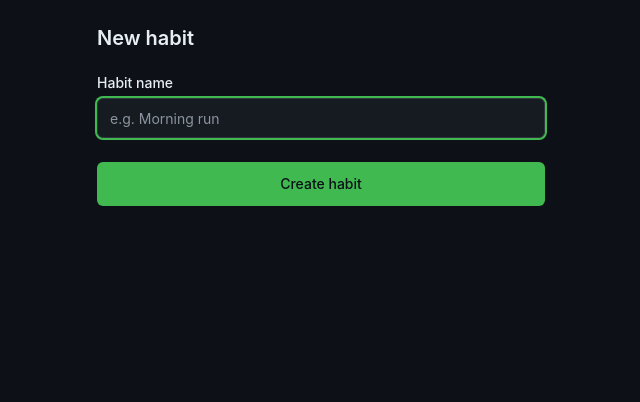
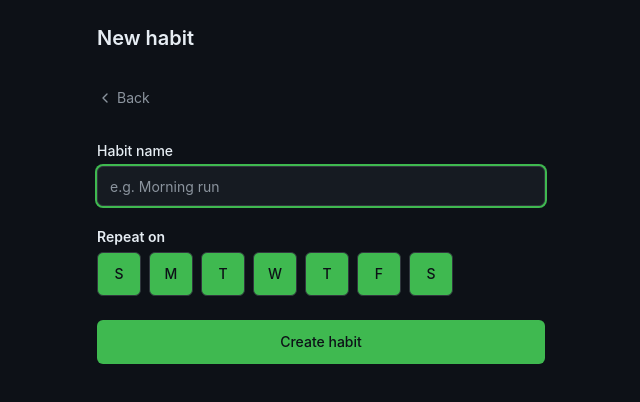
Before and after one commit to entr0phy4/habit-tracker, a React (Vite) app: page /habits/new in a window 1280 px wide. Shown: the top 402 px of the page, without its empty margins (319-959 px from the left). Built offline with nearby package versions, Linux system fonts and the light colour scheme.

Commit message:
feat(01-02): add HabitForm with day toggles and validation
- Shared HabitForm with ToggleGroup for S-S weekday selection
- HabitNewPage uses form with toast and redirect on create
- Weekly frequency persistence test for Mon/Wed/Fri habits

```diff
--- a/package.json
+++ b/package.json
@@ -13,12 +13,15 @@
   "dependencies": {
     "@radix-ui/react-label": "^2.1.7",
     "@radix-ui/react-slot": "^1.2.3",
+    "@radix-ui/react-toggle": "^1.1.14",
+    "@radix-ui/react-toggle-group": "^1.1.15",
     "class-variance-authority": "^0.7.1",
     "clsx": "^2.1.1",
     "date-fns": "^4.4.0",
     "dexie": "^4.4.4",
     "dexie-react-hooks": "^4.4.0",
     "lucide-react": "^1.25.0",
+    "radix-ui": "^1.6.2",
     "react": "^19.2.7",
     "react-dom": "^19.2.7",
     "react-router": "^8.2.0",
--- /dev/null
+++ b/src/components/habits/HabitForm.tsx
@@ -0,0 +1,105 @@
+import { type FormEvent, useState } from 'react';
+import { Button } from '@/components/ui/button';
+import { Input } from '@/components/ui/input';
+import { Label } from '@/components/ui/label';
+import { ToggleGroup, ToggleGroupItem } from '@/components/ui/toggle-group';
+import type { Frequency } from '@/domain/types';
+
+const DAY_LABELS = ['S', 'M', 'T', 'W', 'T', 'F', 'S'] as const;
+const ALL_DAYS = [0, 1, 2, 3, 4, 5, 6];
+const EMPTY_NAME_ERROR = 'Enter a habit name to continue.';
+
+export interface HabitFormValues {
+  name: string;
+  frequency: Frequency;
+}
+
+interface HabitFormProps {
+  submitLabel: string;
+  onSubmit: (values: HabitFormValues) => Promise<void>;
+}
+
+function toFrequency(selectedDays: number[]): Frequency {
+  if (selectedDays.length === 7) {
+    return { type: 'daily' };
+  }
+  return { type: 'weekly', days: [...selectedDays].sort((a, b) => a - b) };
+}
+
+export function HabitForm({ submitLabel, onSubmit }: HabitFormProps) {
+  const [name, setName] = useState('');
+  const [selectedDays, setSelectedDays] = useState<number[]>(ALL_DAYS);
+  const [error, setError] = useState<string | null>(null);
+  const [isSubmitting, setIsSubmitting] = useState(false);
+
+  async function handleSubmit(event: FormEvent<HTMLFormElement>) {
+    event.preventDefault();
+    setError(null);
+
+    const trimmedName = name.trim();
+    if (!trimmedName) {
+      setError(EMPTY_NAME_ERROR);
+      return;
+    }
+
+    setIsSubmitting(true);
+    try {
+      await onSubmit({
+        name: trimmedName,
+        frequency: toFrequency(selectedDays),
+      });
+    } catch (submitError) {
+      setError(
+        submitError instanceof Error
+          ? submitError.message
+          : EMPTY_NAME_ERROR,
+      );
+    } finally {
+      setIsSubmitting(false);
+    }
+  }
+
+  return (
+    <form className="flex flex-col gap-6" onSubmit={(event) => void handleSubmit(event)}>
+      <div className="flex flex-col gap-2">
+        <Label htmlFor="habit-name">Habit name</Label>
+        <Input
+          id="habit-name"
+          value={name}
+          onChange={(event) => setName(event.target.value)}
+          placeholder="e.g. Morning run"
+          maxLength={80}
+          autoFocus
+        />
+        {error ? <p className="text-sm text-destructive">{error}</p> : null}
+      </div>
+
+      <div className="flex flex-col gap-2">
+        <Label className="font-semibold">Repeat on</Label>
+        <ToggleGroup
+          type="multiple"
+          value={selectedDays.map(String)}
+          onValueChange={(values) => {
+            setSelectedDays(values.map(Number));
+          }}
+          aria-label="Repeat on days"
+        >
+          {DAY_LABELS.map((label, dayIndex) => (
+            <ToggleGroupItem
+              key={dayIndex}
+              value={String(dayIndex)}
+              aria-label={label}
+              className="min-h-11 min-w-11"
+            >
+              {label}
+            </ToggleGroupItem>
+          ))}
+        </ToggleGroup>
+      </div>
+
+      <Button type="submit" size="lg" className="min-h-11 w-full" disabled={isSubmitting}>
+        {submitLabel}
+      </Button>
+    </form>
+  );
+}
--- /dev/null
+++ b/src/components/ui/toggle-group.tsx
@@ -0,0 +1,57 @@
+import * as React from 'react';
+import * as ToggleGroupPrimitive from '@radix-ui/react-toggle-group';
+import { type VariantProps } from 'class-variance-authority';
+
+import { cn } from '@/lib/utils';
+import { toggleVariants } from '@/components/ui/toggle';
+
+const ToggleGroupContext = React.createContext<VariantProps<typeof toggleVariants>>({
+  size: 'default',
+  variant: 'default',
+});
+
+const ToggleGroup = React.forwardRef<
+  React.ElementRef<typeof ToggleGroupPrimitive.Root>,
+  React.ComponentPropsWithoutRef<typeof ToggleGroupPrimitive.Root> &
+    VariantProps<typeof toggleVariants>
+>(({ className, variant, size, children, ...props }, ref) => (
+  <ToggleGroupPrimitive.Root
+    ref={ref}
+    className={cn('flex flex-wrap gap-2', className)}
+    {...props}
+  >
+    <ToggleGroupContext.Provider value={{ variant, size }}>
+      {children}
+    </ToggleGroupContext.Provider>
+  </ToggleGroupPrimitive.Root>
+));
+
+ToggleGroup.displayName = ToggleGroupPrimitive.Root.displayName;
+
+const ToggleGroupItem = React.forwardRef<
+  React.ElementRef<typeof ToggleGroupPrimitive.Item>,
+  React.ComponentPropsWithoutRef<typeof ToggleGroupPrimitive.Item> &
+    VariantProps<typeof toggleVariants>
+>(({ className, children, variant, size, ...props }, ref) => {
+  const context = React.useContext(ToggleGroupContext);
+
+  return (
+    <ToggleGroupPrimitive.Item
+      ref={ref}
+      className={cn(
+        toggleVariants({
+          variant: context.variant ?? variant,
+          size: context.size ?? size,
+        }),
+        className,
+      )}
+      {...props}
+    >
+      {children}
+    </ToggleGroupPrimitive.Item>
+  );
+});
+
+ToggleGroupItem.displayName = ToggleGroupPrimitive.Item.displayName;
+
+export { ToggleGroup, ToggleGroupItem };
--- /dev/null
+++ b/src/components/ui/toggle.tsx
@@ -0,0 +1,42 @@
+import * as React from 'react';
+import * as TogglePrimitive from '@radix-ui/react-toggle';
+import { cva, type VariantProps } from 'class-variance-authority';
+
+import { cn } from '@/lib/utils';
+
+const toggleVariants = cva(
+  'inline-flex items-center justify-center rounded-md text-sm font-medium transition-colors focus-visible:outline-none focus-visible:ring-2 focus-visible:ring-ring disabled:pointer-events-none disabled:opacity-50 data-[state=on]:bg-primary data-[state=on]:text-primary-foreground',
+  {
+    variants: {
+      variant: {
+        default: 'border border-border bg-card hover:bg-muted',
+        outline: 'border border-border bg-card hover:bg-muted',
+      },
+      size: {
+        default: 'h-11 min-w-11 px-3',
+        sm: 'h-9 min-w-9 px-2',
+        lg: 'h-11 min-w-11 px-3',
+      },
+    },
+    defaultVariants: {
+      variant: 'default',
+      size: 'default',
+    },
+  },
+);
+
+const Toggle = React.forwardRef<
+  React.ElementRef<typeof TogglePrimitive.Root>,
+  React.ComponentPropsWithoutRef<typeof TogglePrimitive.Root> &
+    VariantProps<typeof toggleVariants>
+>(({ className, variant, size, ...props }, ref) => (
+  <TogglePrimitive.Root
+    ref={ref}
+    className={cn(toggleVariants({ variant, size, className }))}
+    {...props}
+  />
+));
+
+Toggle.displayName = TogglePrimitive.Root.displayName;
+
+export { Toggle, toggleVariants };
--- a/src/pages/HabitNewPage.tsx
+++ b/src/pages/HabitNewPage.tsx
@@ -1,55 +1,30 @@
-import { type FormEvent, useState } from 'react';
-import { useNavigate } from 'react-router';
-import { Button } from '@/components/ui/button';
-import { Input } from '@/components/ui/input';
-import { Label } from '@/components/ui/label';
+import { ChevronLeft } from 'lucide-react';
+import { Link, useNavigate } from 'react-router';
+import { toast } from 'sonner';
 import { AppShell } from '@/components/layout/AppShell';
+import { HabitForm, type HabitFormValues } from '@/components/habits/HabitForm';
 import { useCreateHabit } from '@/hooks/useCreateHabit';
 
 export function HabitNewPage() {
   const navigate = useNavigate();
   const { create } = useCreateHabit();
-  const [name, setName] = useState('');
-  const [error, setError] = useState<string | null>(null);
 
-  async function handleSubmit(event: FormEvent<HTMLFormElement>) {
-    event.preventDefault();
-    setError(null);
-
-    try {
-      await create({
-        name,
-        frequency: { type: 'daily' },
-      });
-      navigate('/');
-    } catch (submitError) {
-      setError(
-        submitError instanceof Error
-          ? submitError.message
-          : 'Enter a habit name to continue.',
-      );
-    }
+  async function handleCreate(values: HabitFormValues) {
+    await create(values);
+    toast.success('Habit created');
+    navigate('/');
   }
 
   return (
     <AppShell title="New habit">
-      <form className="flex flex-col gap-6" onSubmit={(event) => void handleSubmit(event)}>
-        <div className="flex flex-col gap-2">
-          <Label htmlFor="habit-name">Habit name</Label>
-          <Input
-            id="habit-name"
-            value={name}
-            onChange={(event) => setName(event.target.value)}
-            placeholder="e.g. Morning run"
-            maxLength={100}
-            autoFocus
-          />
-          {error ? <p className="text-sm text-destructive">{error}</p> : null}
-        </div>
-        <Button type="submit" size="lg" className="min-h-11">
-          Create habit
-        </Button>
-      </form>
+      <Link
+        to="/"
+        className="mb-6 inline-flex min-h-11 items-center gap-1 text-sm text-muted-foreground hover:text-foreground"
+      >
+        <ChevronLeft className="h-4 w-4" aria-hidden />
+        Back
+      </Link>
+      <HabitForm submitLabel="Create habit" onSubmit={handleCreate} />
     </AppShell>
   );
 }
```
Also changed, not shown: 2 other files (tests, documents, lock files or other folders).
